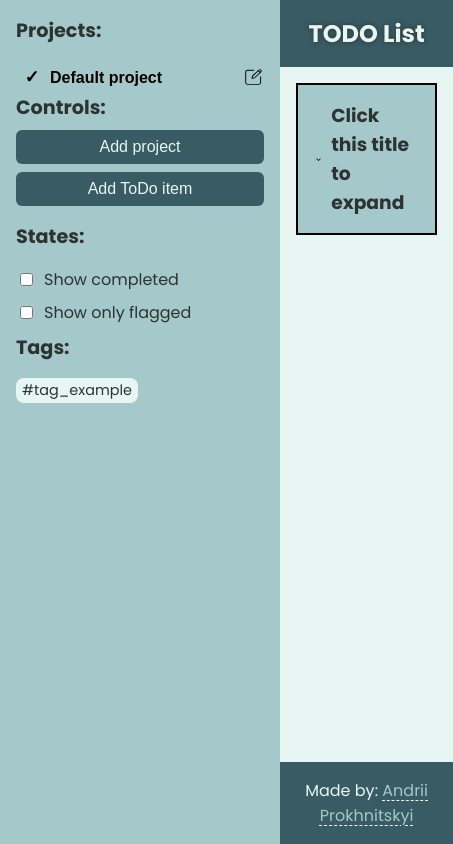
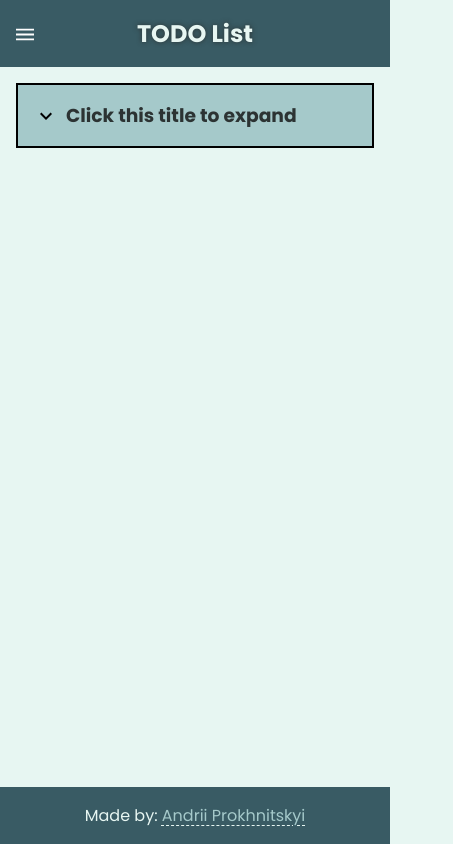
Before and after one commit to Prokhnitskyi/todo-list, a website built with webpack: page src/template.html in a window 390 px wide. Shown: the whole page, 453 px wide, since content can reach past the window. Built offline with nearby package versions, Linux system fonts and the light colour scheme.

Commit message:
Add responsive navigation

```diff
--- a/src/UserInterfaceController.js
+++ b/src/UserInterfaceController.js
@@ -23,12 +23,48 @@ export class UserInterfaceController {
   todoTemplate = document.querySelector('#todo-template');
   todosContainer = document.querySelector('.todos');
   filtersTagContainer = document.querySelector('.filters__tags-container');
+  navBtn = document.querySelector('.navigation__menu');
+  headerNavBtn = document.querySelector('.header__menu');
+  mainContainer = document.querySelector('.container');
+  nav = document.querySelector('.navigation');
+  contentContainer = document.querySelector('.content');
 
   initNavView () {
     this.library.addDefaultProject();
     const projects = this.library.projects;
     this.navigation.renderProjectsList(getAllProjects(projects));
     this.updateTags();
+  }
+
+  initHamburgerMenuHandlers() {
+    const switchNavOnMedia = (mediaQuery) => {
+      if (mediaQuery.matches) {
+        this.mainContainer.classList.add('container--menu-hidden');
+        this.nav.classList.add('navigation--hidden');
+      } else {
+        this.mainContainer.classList.remove('container--menu-hidden');
+        this.nav.classList.remove('navigation--hidden');
+      }
+    }
+
+    const switchNavigation = () => {
+      this.mainContainer.classList.toggle('container--menu-hidden');
+      this.nav.classList.toggle('navigation--hidden');
+    }
+
+    const hideMenu = (event) => {
+      if (mediaQuery.matches) {
+        this.mainContainer.classList.add('container--menu-hidden');
+        this.nav.classList.add('navigation--hidden');
+      }
+    }
+
+    const mediaQuery = window.matchMedia('(max-width: 700px)');
+    switchNavOnMedia(mediaQuery);
+    mediaQuery.addEventListener('change', switchNavOnMedia);
+    this.navBtn.addEventListener('click', switchNavigation);
+    this.headerNavBtn.addEventListener('click', switchNavigation);
+    this.contentContainer.addEventListener('click', hideMenu);
   }
 
   renderTodoItems () {
@@ -283,6 +319,7 @@ export class UserInterfaceController {
 
   init () {
     this.initNavView();
+    this.initHamburgerMenuHandlers();
     this.initNavProjectHandlers();
     this.initTodoHandlers();
     this.initModalHandlers();
--- a/src/components/NavigationView/navigation.scss
+++ b/src/components/NavigationView/navigation.scss
@@ -5,6 +5,24 @@
   background-color: $color-2;
   grid-area: nav;
   padding: 1rem;
+
+  position: fixed;
+  z-index: 1;
+  height: 100%;
+  width: 30vw;
+
+  &__menu {
+    cursor: pointer;
+    margin-bottom: 1rem;
+  }
+
+  @media screen and (max-width: 700px) {
+    width: clamp(280px, 80vw, 420px);
+  }
+
+  &--hidden {
+    left: -100%;
+  }
 }
 
 .projects {
--- a/src/components/TodoItem/todo-item.scss
+++ b/src/components/TodoItem/todo-item.scss
@@ -10,6 +10,12 @@
 .todo {
   background-color: $color-2;
   padding: 1rem;
+  animation: 400ms ease-in-out fade-in;
+
+  @keyframes fade-in {
+    from {opacity: 0; filter: blur(5px);}
+    to {opacity: 1; filter: blur(0);}
+  }
 
   &__title {
     cursor: pointer;
--- a/src/styles/style.scss
+++ b/src/styles/style.scss
@@ -32,22 +32,45 @@ h2 {
 }
 
 .container {
+  left: 30vw;
+  width: 70vw;
+  position: relative;
   min-height: 100vh;
   min-height: 100svh;
   height: 100%;
   display: grid;
-  grid-template-columns: max(280px, 25vw) 1fr;
+  grid-template-columns: 1fr;
   grid-template-rows: auto 1fr auto;
-  grid-template-areas:
-                      "nav header"
-                      "nav main"
-                      "nav footer";
+  grid-template-areas: "header" "main" "footer";
+
+  @media screen and (max-width: 700px) {
+    left: 0;
+    width: initial;
+  }
+
+  &--menu-hidden {
+    left: 0;
+    width: initial;
+
+    & .header__menu {
+      display: block;
+    }
+  }
 }
 
 .header {
+  position: relative;
   grid-area: header;
   padding: 1rem;
   background-color: $color-3;
+
+  &__menu {
+    cursor: pointer;
+    display: none;
+    position: absolute;
+    top: 50%;
+    transform: translateY(-50%);
+  }
 
   &__title {
     color: $background-color;
@@ -60,7 +83,6 @@ h2 {
 .content {
   grid-area: main;
   padding: 1rem;
-  //background-color: salmon;
 }
 
 .footer {
--- a/src/template.html
+++ b/src/template.html
@@ -8,11 +8,8 @@
     <title>TODO List</title>
 </head>
 <body>
-<div class="container">
-    <header class="header">
-        <h1 class="header__title">TODO List</h1>
-    </header>
 <nav class="navigation">
+    <h2 class="navigation__menu"><?xml version="1.0" ?><svg height="12px" version="1.1" viewBox="0 0 18 12" width="18px" xmlns="http://www.w3.org/2000/svg"><title/><desc/><defs/><g fill="none" fill-rule="evenodd" id="Page-1" stroke="none" stroke-width="1"><g fill="#000000" id="Core" transform="translate(-87.000000, -342.000000)"><g id="menu" transform="translate(87.000000, 342.000000)"><path d="M0,12 L18,12 L18,10 L0,10 L0,12 L0,12 Z M0,7 L18,7 L18,5 L0,5 L0,7 L0,7 Z M0,0 L0,2 L18,2 L18,0 L0,0 L0,0 Z" id="Shape"/></g></g></g></svg></h2>
     <div class="projects">
         <h2>Projects:</h2>
         <ul class="projects__list"></ul>
@@ -41,6 +38,11 @@
         </div>
     </div>
 </nav>
+<div class="container">
+    <header class="header">
+        <h2 class="header__menu"><?xml version="1.0" ?><svg height="12px" version="1.1" viewBox="0 0 18 12" width="18px" xmlns="http://www.w3.org/2000/svg"><title/><desc/><defs/><g fill="none" fill-rule="evenodd" id="Page-1" stroke="none" stroke-width="1"><g fill="#FFFFFF" id="Core" transform="translate(-87.000000, -342.000000)"><g id="menu" transform="translate(87.000000, 342.000000)"><path d="M0,12 L18,12 L18,10 L0,10 L0,12 L0,12 Z M0,7 L18,7 L18,5 L0,5 L0,7 L0,7 Z M0,0 L0,2 L18,2 L18,0 L0,0 L0,0 Z" id="Shape"/></g></g></g></svg></h2>
+        <h1 class="header__title">TODO List</h1>
+    </header>
     <main class="content">
         <div class="todos"></div>
     </main>
```
Lines whose indentation alone changed are shown as unchanged.
